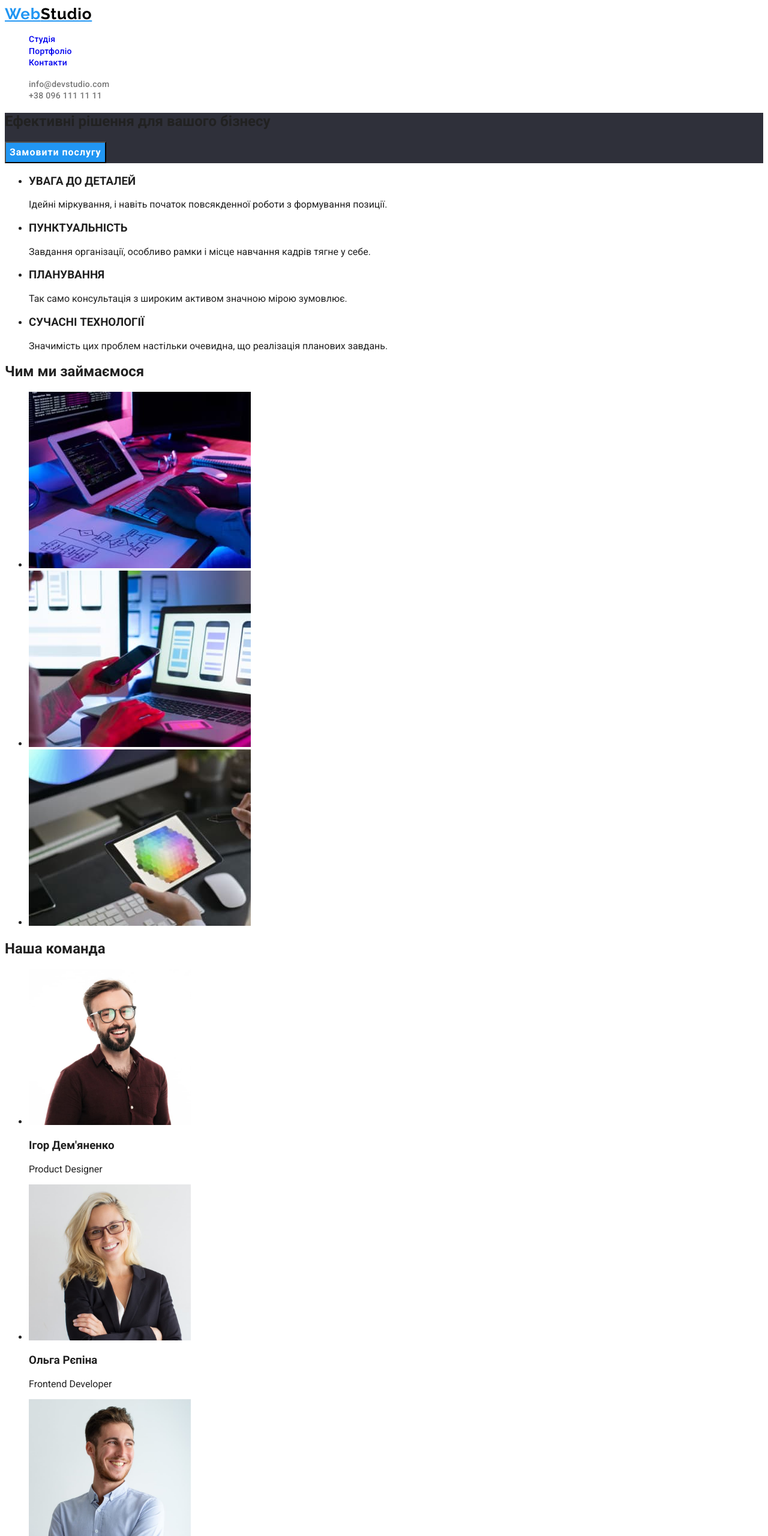
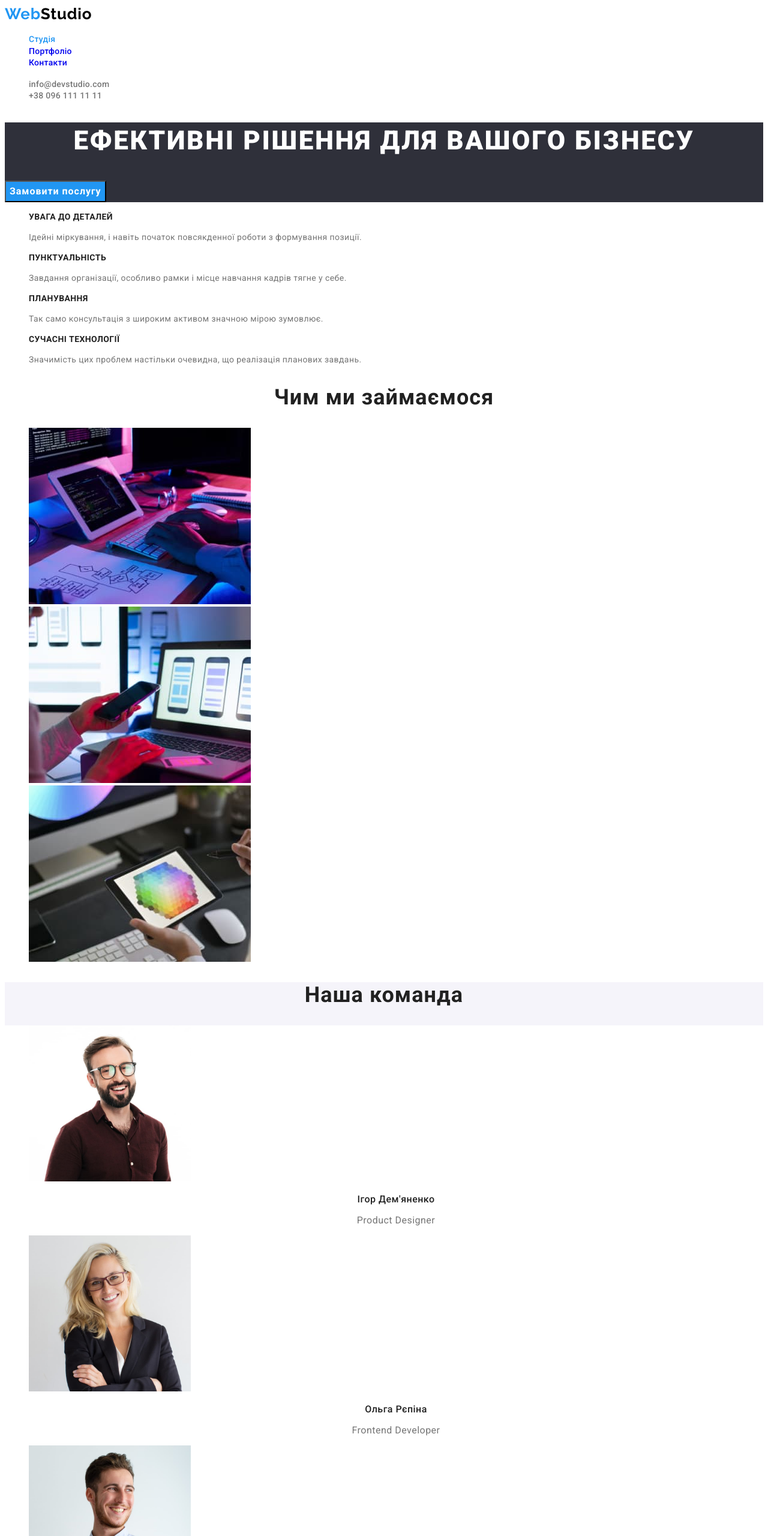
Before and after one commit to Yaroslava2022/goit-markup-hw-02, a plain HTML site: page index.html in a window 1280 px wide. Shown: the top 2560 px of the page at 60% size. Drawn offline with Linux system fonts and the light colour scheme.

Commit message:
final index

```diff
--- a/css/styles.css
+++ b/css/styles.css
@@ -1,6 +1,16 @@
+:root{
+        --main-title-color: #212121;
+    --secondary-title-color: #FFFFFF;
+    --main-text-color: #757575;
+    --main-background-color: #2F303A;
+    --background-color: #FFFFFF;
+    --accent-color: #2196F3;
+    --logo-header-color: #000000;
+}
 body {
     font-family: Roboto, sans-serif;
-    color: #212121;
+    color: var(--main-title-color);
+    background-color: var(--background-color);
     }
 .list {
     list-style: none;
@@ -16,15 +26,12 @@ body {
         font-size: 26px;
         line-height: 31px;
         letter-spacing: 0.03em;
-
-        color: #2196F3;
+        text-decoration: none;
+        color: var(--accent-color);
 }
 .logo-header {
-    color: #000000;
+    color: var(--logo-header-color);
 }
-.nav-list {}
-
-.nav-item {}
 
 .nav-link {
         font-weight: 500;
@@ -33,7 +40,10 @@ body {
         letter-spacing: 0.02em;
             }
 .nav-link:hover, .nav-link:focus {
-    color: #2196F3;
+    color: var(--accent-color);
+}
+.nav-list, .link.current {
+    color: var(--accent-color);
 }
 .header-mail, .header-tel {
 
@@ -42,19 +52,19 @@ body {
         line-height: calc(16/14);
         letter-spacing: 0.02em;
 
-        color: #757575;
+        color: var(--main-text-color);
 }
 .header-tel:hover, .header-tel:focus {
-    color: #2196F3;
+    color: var(--accent-color);
 }
 .header-mail:hover, .header-mail:focus {
-    color: #2196F3;
+    color: var(--accent-color);
 }
 /*-----------------HERO----------------*/
-.main-section {
-    background-color:#2F303A;
+.hero-section {
+    background-color: var(--main-background-color);
 }
-.main-text {
+.hero-title {
 
         font-weight: 900;
         font-size: 44px;
@@ -63,15 +73,114 @@ body {
         letter-spacing: 0.06em;
         text-transform: uppercase;
 
-        color: #FFFFFF;
+        color: var(--secondary-title-color);
+
 }
-.main-button {
+.hero-button {
     font-family: inherit;
         font-weight: 700;
         font-size: 16px;
         line-height: calc(30/16);
         letter-spacing: 0.06em;
         cursor: pointer;
-        color: #FFFFFF;
-        background-color: #2196F3;
+        color: var(--background-color);
+        background-color: var(--accent-color);
 }
+/*-----------------Переваги----------------*/
+
+.advantages-title {
+
+        font-weight: 700;
+        font-size: 14px;
+        line-height:calc(16/14);
+        letter-spacing: 0.03em;
+        text-transform: uppercase;
+
+}
+
+.advantages-text {
+
+        font-size: 14px;
+        line-height: calc(24/14);
+        letter-spacing: 0.03em;
+
+        color: var(--main-text-color);
+}
+/*-----------------Наша діяльність----------------*/
+
+
+.activity-title {
+    font-weight: 700;
+        font-size: 36px;
+        line-height: calc(42/36);
+        text-align: center;
+        letter-spacing: 0.03em;
+}
+
+/*-----------------Наша команда----------------*/
+.team-section {
+    background-color: #F5F4FA;
+
+}
+ .team-list {
+    background-color: var(--background-color);
+ }
+.team-title {
+    font-weight: 700;
+        font-size: 36px;
+        line-height: calc(42/36);
+        text-align: center;
+        letter-spacing: 0.03em;
+}
+
+.team-subtitle {
+    font-weight: 500;
+        font-size: 16px;
+        line-height: calc(19/16);
+        text-align: center;
+        letter-spacing: 0.03em;
+}
+
+.team-text {
+    font-size: 16px;
+        line-height: calc(19/16);
+        text-align: center;
+        letter-spacing: 0.03em;
+
+        color: var(--main-text-color);
+}
+/*-----------------FOOTER----------------*/
+.page-footer {
+    background-color: var(--main-background-color);
+}
+
+.logo-footer {
+          color: var(--secondary-title-color);
+}
+
+.footer-address {
+    font-style: normal;
+        font-size: 14px;
+        line-height: calc(24/14);
+           letter-spacing: 0.03em;
+            color: var(--secondary-title-color);
+}
+
+
+.footer-mail, .footer-tel {
+    font-style: normal;
+    font-size: 14px;
+        line-height:calc(24/14);
+        letter-spacing: 0.03em;
+
+        color: rgba(255, 255, 255, 0.6);
+}
+
+.footer-mail:hover,
+.footer-mail:focus {
+    color: var(--accent-color);
+}
+.footer-tel:hover,
+.footer-tel:focus {
+    color: var(--accent-color);
+}
--- a/index.html
+++ b/index.html
@@ -14,10 +14,10 @@
 <body>
   <header class="page-header">
     <nav>
-                <a class="logo" href="#" lang="en">Web<span class="logo-header">Studio</span> </a>
+                <a class="logo" href="#" class ="link" lang="en">Web<span class="logo-header">Studio</span> </a>
             <ul class="nav-list list">
                 <li class="nav-item">
-                    <a href="./index.html" class="nav-link link">Студія</a></li>
+                    <a href="./index.html" class="nav-link link current">Студія</a></li>
                 <li class="nav-item">
                     <a href="./portfolio.html" class="nav-link link">Портфоліо</a></li>
                 <li class="nav-item">
@@ -32,76 +32,76 @@
   </header>
   <main>
     <!--Hero-->
-    <section class="main-section">
-        <h1 class ="main text">Ефективні рішення для вашого бізнесу</h1>
-        <button type="button" class="main-button">Замовити послугу</button>
+    <section class="hero-section">
+        <h1 class ="hero-title">Ефективні рішення для вашого бізнесу</h1>
+        <button type="button" class="hero-button">Замовити послугу</button>
     </section>
    <!--Переваги-->
 <!--h2 відсутній на макеті, сховати за допомогою CSS-->
-    <section>
+    <section class="advantages-section">
         <h2 hidden>Переваги</h2>
-        <ul>
-            <li>
-                <h3>УВАГА ДО ДЕТАЛЕЙ</h3>
-                <p>Ідейні міркування, і навіть початок повсякденної роботи з формування позиції.</p>
+        <ul class="list">
+            <li class="advantages-list">
+                <h3 class="advantages-title">УВАГА ДО ДЕТАЛЕЙ</h3>
+                <p class="advantages-text">Ідейні міркування, і навіть початок повсякденної роботи з формування позиції.</p>
             </li>
-            <li>
-                <h3>ПУНКТУАЛЬНІСТЬ</h3>
-                <p>Завдання організації, особливо рамки і місце навчання кадрів тягне у себе.</p>
+            <li class="advantages-list">
+                <h3 class="advantages-title">ПУНКТУАЛЬНІСТЬ</h3>
+                <p class="advantages-text">Завдання організації, особливо рамки і місце навчання кадрів тягне у себе.</p>
             </li>
-            <li>
-                <h3>ПЛАНУВАННЯ</h3>
-                <p>Так само консультація з широким активом значною мірою зумовлює.</p>
+            <li class="advantages-list">
+                <h3 class="advantages-title">ПЛАНУВАННЯ</h3>
+                <p class="advantages-text">Так само консультація з широким активом значною мірою зумовлює.</p>
             </li>
-            <li>
-                <h3>СУЧАСНІ ТЕХНОЛОГІЇ</h3>
-                <p>Значимість цих проблем настільки очевидна, що реалізація планових завдань.</p>
+            <li class="advantages-list">
+                <h3 class="advantages-title">СУЧАСНІ ТЕХНОЛОГІЇ</h3>
+                <p class="advantages-text">Значимість цих проблем настільки очевидна, що реалізація планових завдань.</p>
             </li>
         </ul>
     </section>
     <!--Наша діяльність-->
-    <section>
-        <h2>Чим ми займаємося</h2>
-        <ul>
-            <li> <img src="./images/studio/desktop.jpg" alt="застосунки для комп'ютера"
+    <section class="activity-section">
+        <h2 class="activity-title">Чим ми займаємося</h2>
+        <ul class ="list">
+            <li class="activity-item"> <img src="./images/studio/desktop.jpg" alt="застосунки для комп'ютера"
                 width="370"> </li>
-                <li> <img src="./images/studio/mobile_applications.jpg" alt="застосунки для мобільного" width="370"> </li>
-                <li> <img src="./images/studio/design_solutions.jpg" alt="дизайнерські рішення" width="370"> </li>
+                <li class="activity-item"> <img src="./images/studio/mobile_applications.jpg" alt="застосунки для мобільного" width="370"> </li>
+                <li class="activity-item"> <img src="./images/studio/design_solutions.jpg" alt="дизайнерські рішення" width="370"> </li>
         </ul>
     </section>
     <!--Наша команда-->
-    <section>
-        <h2>Наша команда</h2>
-        <ul>
-            <li> <img src="./images/studio/ihor.jpg" alt="Product Designer" width="270">
-                <h3>Ігор Дем'яненко</h3>
-                <p lang="en">Product Designer</p>
+    <section class="team-section">
+        <h2 class ="team-title">Наша команда</h2>
+        <ul class ="team-list list">
+            <li class="team-item"> <img src="./images/studio/ihor.jpg" alt="Product Designer" width="270">
+                <h3 class="team-subtitle">Ігор Дем'яненко</h3>
+                <p class="team-text" lang="en">Product Designer</p>
             </li>
-<li> <img src="./images/studio/olha.jpg" alt="Frontend Developer" width="270">
-    <h3>Ольга Рєпіна</h3>
-    <p lang="en">Frontend Developer</p>
+<li class="team-item"> <img src="./images/studio/olha.jpg" alt="Frontend Developer" width="270">
+    <h3 class="team-subtitle">Ольга Рєпіна</h3>
+    <p class="team-text" lang="en">Frontend Developer</p>
 </li>
-<li> <img src="./images/studio/mykola.jpg" alt="Marketing" width="270">
-    <h3>Микола Тарасов</h3>
-    <p lang="en">Marketing</p>
+<li class="team-item"> <img src="./images/studio/mykola.jpg" alt="Marketing" width="270">
+    <h3 class="team-subtitle">Микола Тарасов</h3>
+    <p class="team-text" lang="en">Marketing</p>
 </li>
-<li> <img src="./images/studio/myhaylo.jpg" alt="UI Designer" width="270">
-    <h3>Михайло Єрмаков</h3>
-    <p lang="en">UI Designer</p>
+<li class="team-item"> <img src="./images/studio/myhaylo.jpg" alt="UI Designer" width="270">
+    <h3 class="team-subtitle">Михайло Єрмаков</h3>
+    <p class="team-text" lang="en">UI Designer</p>
 </li>
 </ul>
     </section>
   </main>
 
-  <footer>
-    <a href="#" lang="en">WebStudio</a>
-    <address>
-        <ul>
-            <li> <a href="https://goo.gl/maps/ebXGRYjhbtUUYJ8H9" target="_blank" rel="noopener noreferrer nofollow">
+  <footer class="page-footer">
+    <a class="logo" href="#" class="link" lang="en">Web<span class="logo-footer">Studio</span></a>
+    <address class="footer-address">
+        <ul class="list">
+            <li class="footer-item"> <a href="https://goo.gl/maps/ebXGRYjhbtUUYJ8H9" class="footer-address link"target="_blank" rel="noopener noreferrer nofollow">
                 м. Київ, пр-т Лесі Українки, 26
             </a></li>
-            <li><a href="mailto:info@devstudio.com">info@devstudio.com</a></li>
-            <li><a href="tel:+380961111111">+38 096 111 11 11</a></li>
+            <li class="footer-item"><a href="mailto:info@devstudio.com" class="footer-mail link">info@devstudio.com</a></li>
+            <li class="footer-item"><a href="tel:+380961111111" class="footer-tel link">+38 096 111 11 11</a></li>
 
         </ul>
     </address>
```
